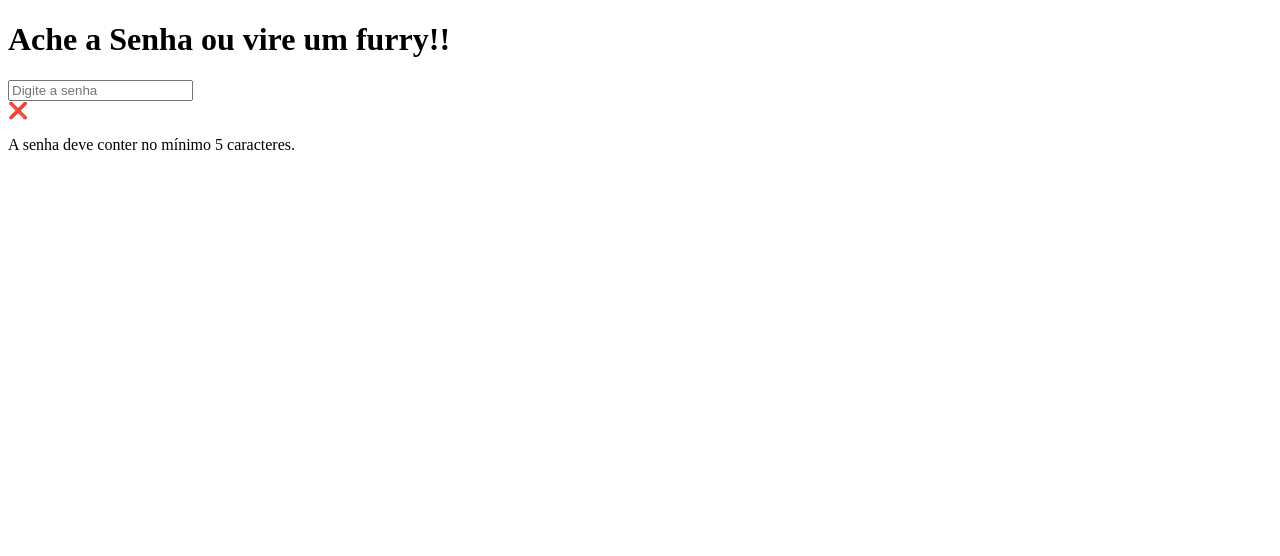
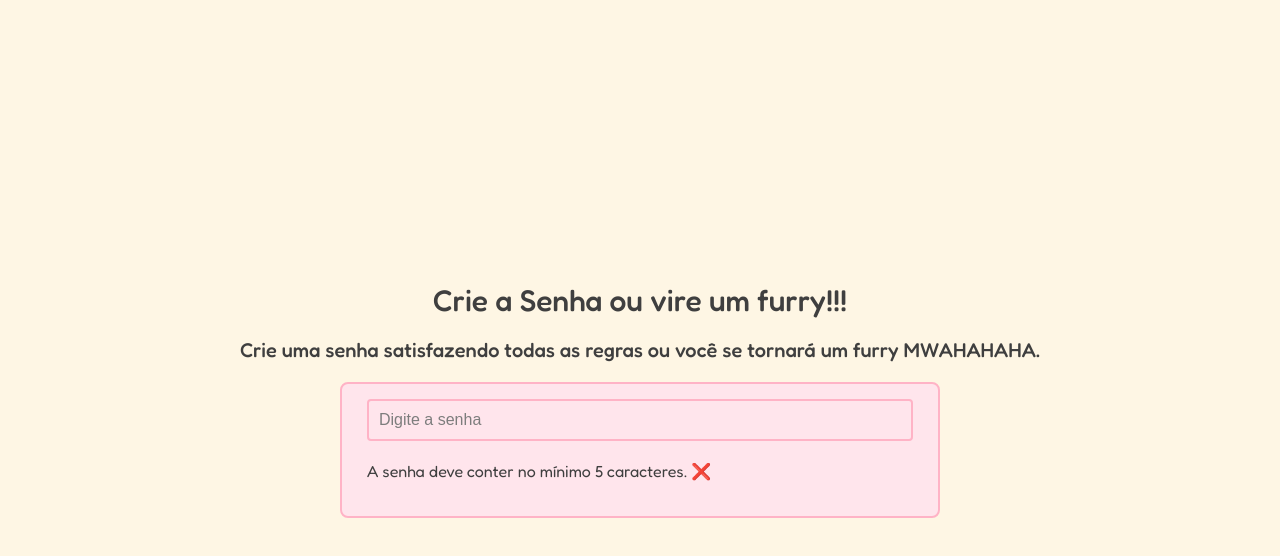
Before and after one commit to Isaque1600/AcheASenhaOuSeTorneUmFurry, a website built with Vite: page index.html in a window 1280 px wide. Built offline with nearby package versions, Linux system fonts and the light colour scheme.

Commit message:
estilização da página

```diff
--- a/index.html
+++ b/index.html
@@ -1,17 +1,23 @@
 <!DOCTYPE html>
-<html lang="en">
+<html lang="pt-br">
   <head>
     <meta charset="UTF-8" />
     <meta name="viewport" content="width=device-width, initial-scale=1.0" />
+    <link href="https://fonts.googleapis.com/css2?family=Fredoka:wght@300..700&display=swap" rel="stylesheet">
+    <link rel="stylesheet" href="src/style.css">
     <title>Ache a Senha ou vire um furry</title>
   </head>
   <body>
-    <h1>Ache a Senha ou vire um furry!!</h1>
-    <input type="text" id="password" placeholder="Digite a senha" />
-    <div id="feedback">
-      <div id="rule-1">
-        <span id="status">❌</span>
-        <p id="message">A senha deve conter no mínimo 5 caracteres.</p>
+    <div id="container">
+      <h1>Crie a Senha ou vire um furry!!!</h1>
+      <h2>Crie uma senha satisfazendo todas as regras ou você se tornará um furry MWAHAHAHA.</h2>
+      <div id="game-container">
+        <input type="text" id="password" placeholder="Digite a senha" />
+        <div id="feedback">
+          <div id="rule-1">
+            <p id="message">A senha deve conter no mínimo 5 caracteres. <span id="status">❌</span></p>
+          </div>
+        </div>
       </div>
     </div>
     <script type="module" src="/src/main.js"></script>
--- a/src/style.css
+++ b/src/style.css
@@ -0,0 +1,71 @@
+:root {
+    --bg-color: #fef6e4;
+    --container-bg: #ffe5ec;
+    --border-color: #ffb3c6;
+    --text-color: #3f3f3f;
+    --muted-color: #7d7d7d;
+    --primary-color: #ff5d8f;
+    --accent-color: #ffb84c;
+    --success-color: #6bcf63;
+    --error-color: #ff3b3b;
+}
+
+* {
+    padding: 0;
+    margin: 0;
+    box-sizing: border-box;
+}
+
+body {
+    background-color: var(--bg-color);
+    font-family: "Fredoka", sans-serif;
+    color: var(--text-color);
+}
+
+h1 {
+    font-size: 30px;
+    font-weight: 500;
+}
+
+h2 {
+    font-size: 20px;
+    font-weight: 500;
+}
+
+h2, p {
+    margin: 20px 0;
+}
+
+#container {
+    display: flex;
+    flex-direction: column;
+    align-items: center;
+    justify-content: center;
+    min-height: 100vh;
+}
+
+#game-container {
+    width: 600px;
+    background-color: var(--container-bg);
+    border: 2px solid var(--border-color);
+    border-radius: 8px;
+    padding: 15px 25px;
+}
+
+input {
+    width: 100%;
+    background-color: var(--container-bg);
+    border: 2px solid var(--border-color);
+    border-radius: 4px;
+    padding: 10px;
+    font-size: 16px;
+    color: var(--text-color);
+}
+
+input::placeholder {
+    color: var(--muted-color);
+}
+
+input:focus {
+    outline: none;
+}
```
